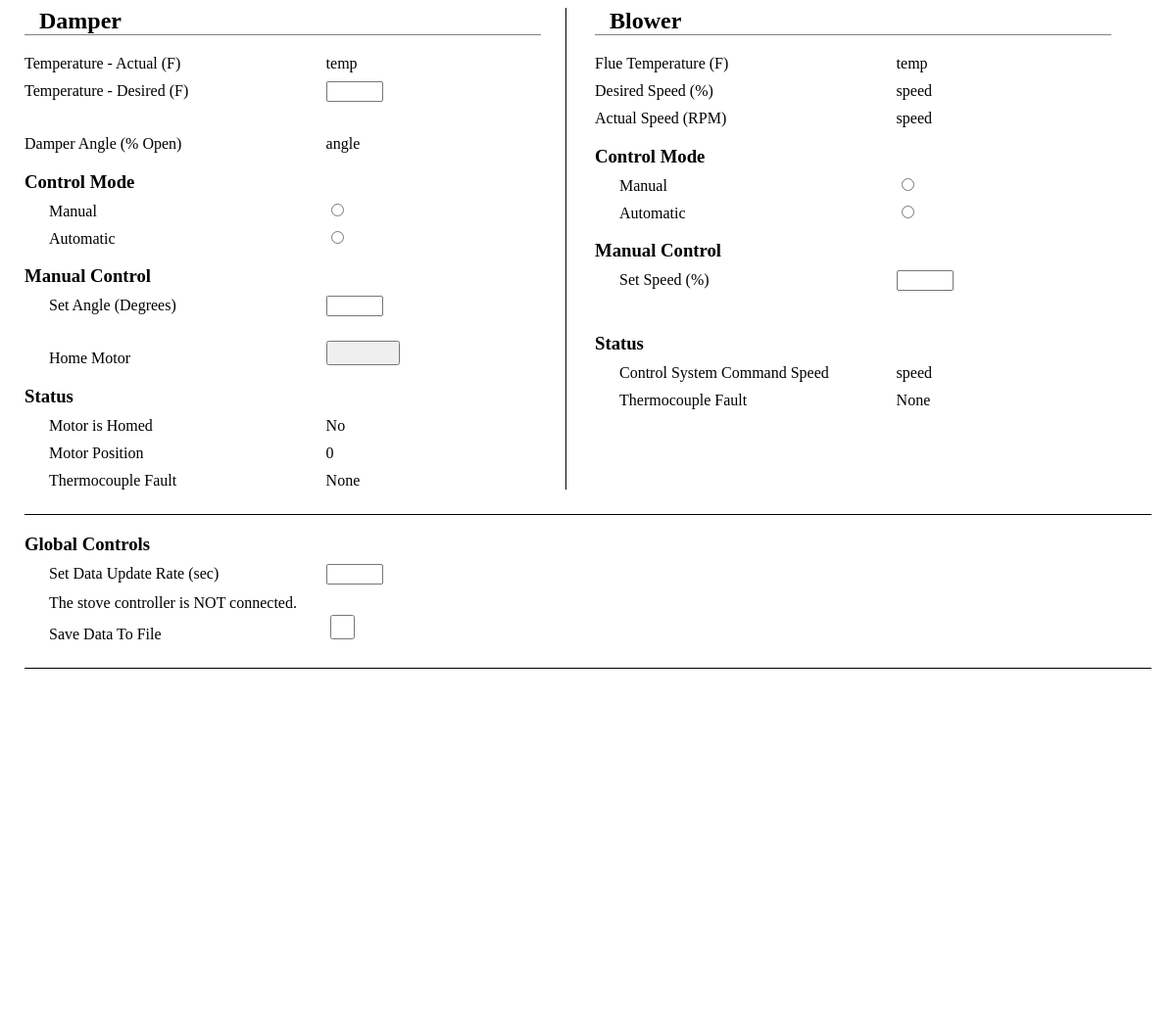
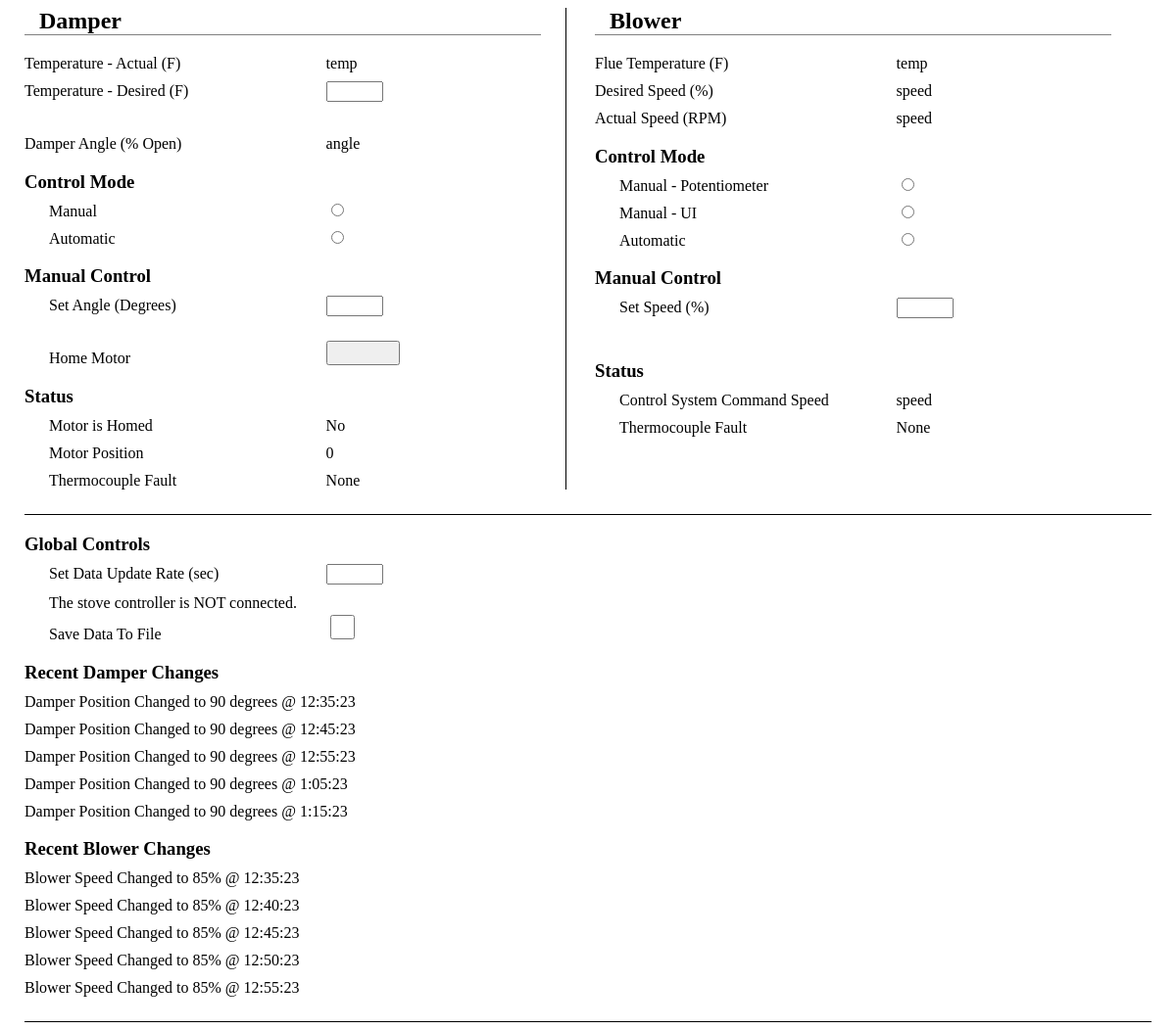
Before and after one commit to johnvs/Rocket_Stove_Temp_Control, an Electron app: page index.html in a window 1200 px wide. Shown: the whole page at 98% size. Before the commit the page ends 800 px from the top, so only its background shows below. Drawn offline with nearby package versions, Linux system fonts and the light colour scheme; no server answers.

Commit message:
added and commented out a require statement for the stove-controller module. Changed the class of the h3 tags to style them as titles. Added another radio button (‘manualUI’) to the blower control mode radio button group. Changed the existing ‘manual’ blower radio button to ‘manual - potentiometer’ Deleted the <br /> tags. How did they ever get in there? Added two more panes to the bottom panel, to display recent changes to damper angle and blower speed. Rearranged the globalUI bottom panel pane, giving it it’s own title like the two new panes.

```diff
--- a/index.html
+++ b/index.html
@@ -8,6 +8,9 @@
     <link rel="stylesheet" href="main.css" type="text/css">
     <!-- <script src="http://code.jquery.com/jquery-1.8.3.js"></script>
 	  <script src="http://code.jquery.com/ui/1.9.2/jquery-ui.js"></script> -->
+    <!-- <script>
+      const stoveController = require('./stove-controller.js');
+    </script> -->
   </head>
   <body>
     <main id='mainUI'>
@@ -30,7 +33,7 @@
         </div>
 
         <div id='damperControlMode'>
-          <h3 class='damperColumn1'>Control Mode</h3>
+          <h3 class='groupTitle'>Control Mode</h3>
           <div id='damperCntlModeRadBtns'>
             <div id='damperCntlModeManual'>
               <label for="damperManualCntl" class='damperColumn1 indent'>Manual</label>
@@ -48,7 +51,7 @@
         </div>
 
         <div id='damperManualCntl'>
-          <h3 class='damperColumn1'>Manual Control</h3>
+          <h3 class='groupTitle'>Manual Control</h3>
           <div id='damperSetAngle'>
             <p class='damperColumn1 indent'>Set Angle (Degrees)</p>
             <input type='number' id='damperAngleManual' class='damperColumn2 numberInput'>
@@ -61,7 +64,7 @@
         </div>
 
         <div id='damperStatus'>
-          <h3 class='damperColumn1'>Status</h3>
+          <h3 class='groupTitle'>Status</h3>
           <div id='motorHomed'>
             <p class='damperColumn1 indent'>Motor is Homed</p>
             <p id='damperMotorIsHomed' class='damperColumn2'>No</p>
@@ -95,25 +98,31 @@
         </div>
 
         <div id='blowerControlMode'>
-          <h3 class='blowerColumn1'>Control Mode</h3>
+          <h3 class='groupTitle'>Control Mode</h3>
           <div id='blowerCntlModeRadBtns'>
-            <div id='blowerCntlModeManual'>
-              <label for="blowerManualCntl" class='blowerColumn1 indent'>Manual</label>
+            <div id='blowerCntlModeManualPot'>
+              <label for="blowerManualPotCntl" class='blowerColumn1 indent'>Manual - Potentiometer</label>
               <div class='radioButton blowerColumn2'>
-                <input type="radio" name="blowerCntlModeRadBtn" id="blowerManualCntl" required value="manual" /><br />
+                <input type="radio" name="blowerCntlModeRadBtn" id="blowerManualPotCntl" value="manualPot"/>
+              </div>
+            </div>
+            <div id='blowerCntlModeManualUI'>
+              <label for="blowerManualUICntl" class='blowerColumn1 indent'>Manual - UI</label>
+              <div class='radioButton blowerColumn2'>
+                <input type="radio" name="blowerCntlModeRadBtn" id="blowerManualUICntl" value="manualUI"/>
               </div>
             </div>
             <div id='blowerCntlModeAuto'>
               <label for="blowerAutoCntl" class='blowerColumn1 indent'>Automatic</label>
               <div class='radioButton blowerColumn2'>
-                <input type="radio" name="blowerCntlModeRadBtn" id="blowerAutoCntl" value="auto" /><br />
+                <input type="radio" name="blowerCntlModeRadBtn" id="blowerAutoCntl" value="auto"/>
               </div>
             </div>
           </div>
         </div>
 
         <div id='blowerManualCntl'>
-          <h3 class='blowerColumn1'>Manual Control</h3>
+          <h3 class='groupTitle'>Manual Control</h3>
           <div id='blowerSetSpeed'>
             <p class='blowerColumn1 indent'>Set Speed (%)</p>
             <input type='number' id='blowerSpeedManual' class='blowerColumn2 numberInput'>
@@ -122,7 +131,7 @@
         </div>
 
         <div id='blowerStatus'>
-          <h3 class='blowerColumn1'>Status</h3>
+          <h3 class='groupTitle'>Status</h3>
           <div id='algoCmdSpeed'>
             <p class='blowerColumn1 indent'>Control System Command Speed</p>
             <p id='blowerCommandSpeed' class='blowerColumn2'>speed</p>
@@ -136,7 +145,9 @@
       </section>
     </main>
     <section id='globalUI'>
-      <h3 class='globalUIColumn1'>Global Controls</h3>
+      <div class='bottomPanel'>
+        <h3 class='globalUITitle'>Global Controls</h3>
+        <div id='globalUIBody'>
             <div id='dataUpdateRate'>
               <p class='globalUIColumn1 indent'>Set Data Update Rate (sec)</p>
               <input type='number' id='dataUpdateRateInput' class='globalUIColumn2 numberInput'>
@@ -148,6 +159,28 @@
               <p class='globalUIColumn1 indent'>Save Data To File</p>
               <input type='checkbox' id='saveDataChkbox' class='globalUIColumn2 checkbox'>
             </div>
+        </div>
+      </div>
+      <div class='bottomPanel'>
+        <h3 class='globalUITitle'>Recent Damper Changes</h3>
+        <div class='recentChanges'>
+          <p>Damper Position Changed to 90 degrees @ 12:35:23</p>
+          <p>Damper Position Changed to 90 degrees @ 12:45:23</p>
+          <p>Damper Position Changed to 90 degrees @ 12:55:23</p>
+          <p>Damper Position Changed to 90 degrees @ 1:05:23</p>
+          <p>Damper Position Changed to 90 degrees @ 1:15:23</p>
+        </div>
+      </div>
+      <div class='bottomPanel'>
+        <h3 class='globalUITitle'>Recent Blower Changes</h3>
+        <div class='recentChanges'>
+          <p>Blower Speed Changed to 85% @ 12:35:23</p>
+          <p>Blower Speed Changed to 85% @ 12:40:23</p>
+          <p>Blower Speed Changed to 85% @ 12:45:23</p>
+          <p>Blower Speed Changed to 85% @ 12:50:23</p>
+          <p>Blower Speed Changed to 85% @ 12:55:23</p>
+        </div>
+      </div>
     </section>
     <script src='renderer.js'></script>
   </body>
```
Lines whose indentation alone changed are shown as unchanged.
